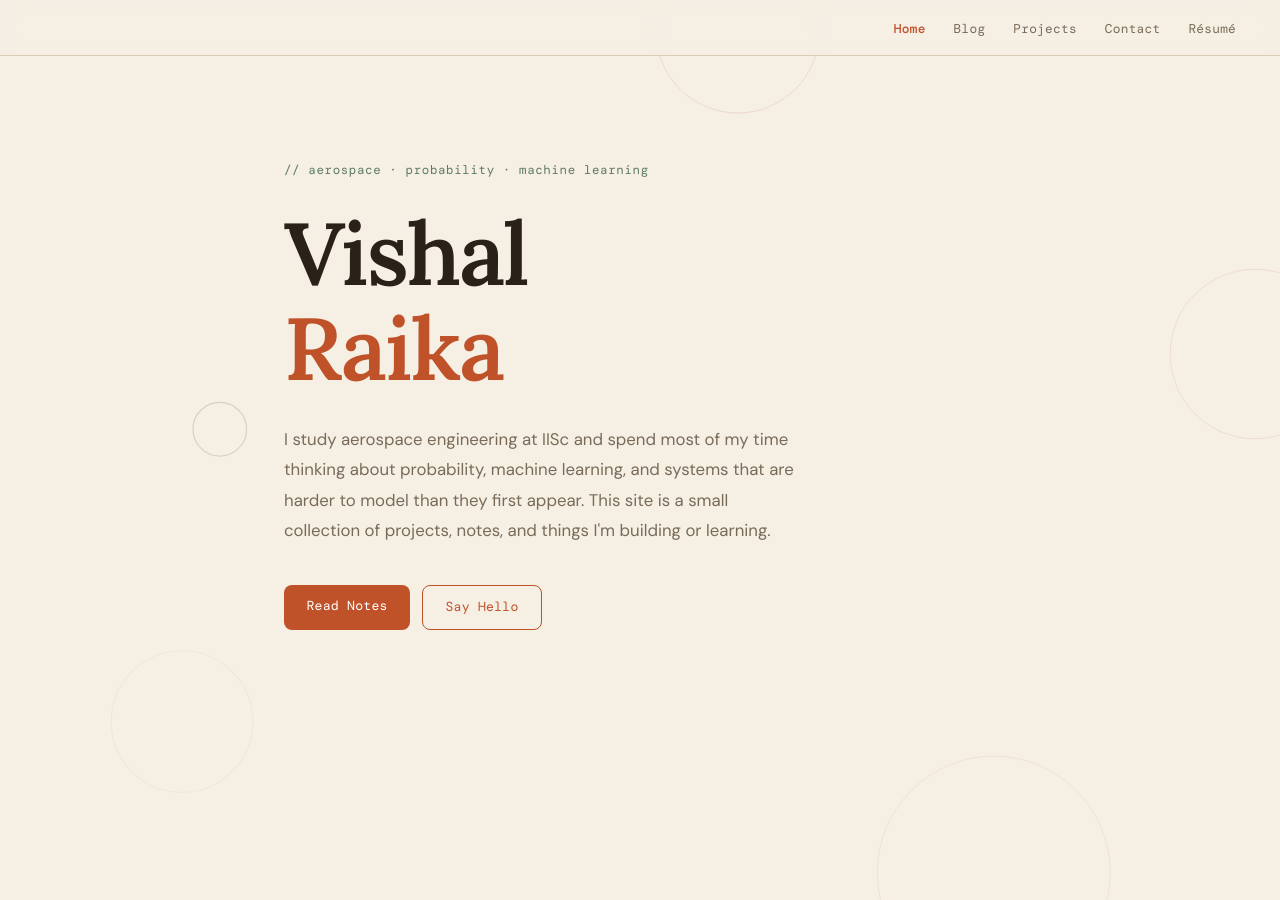
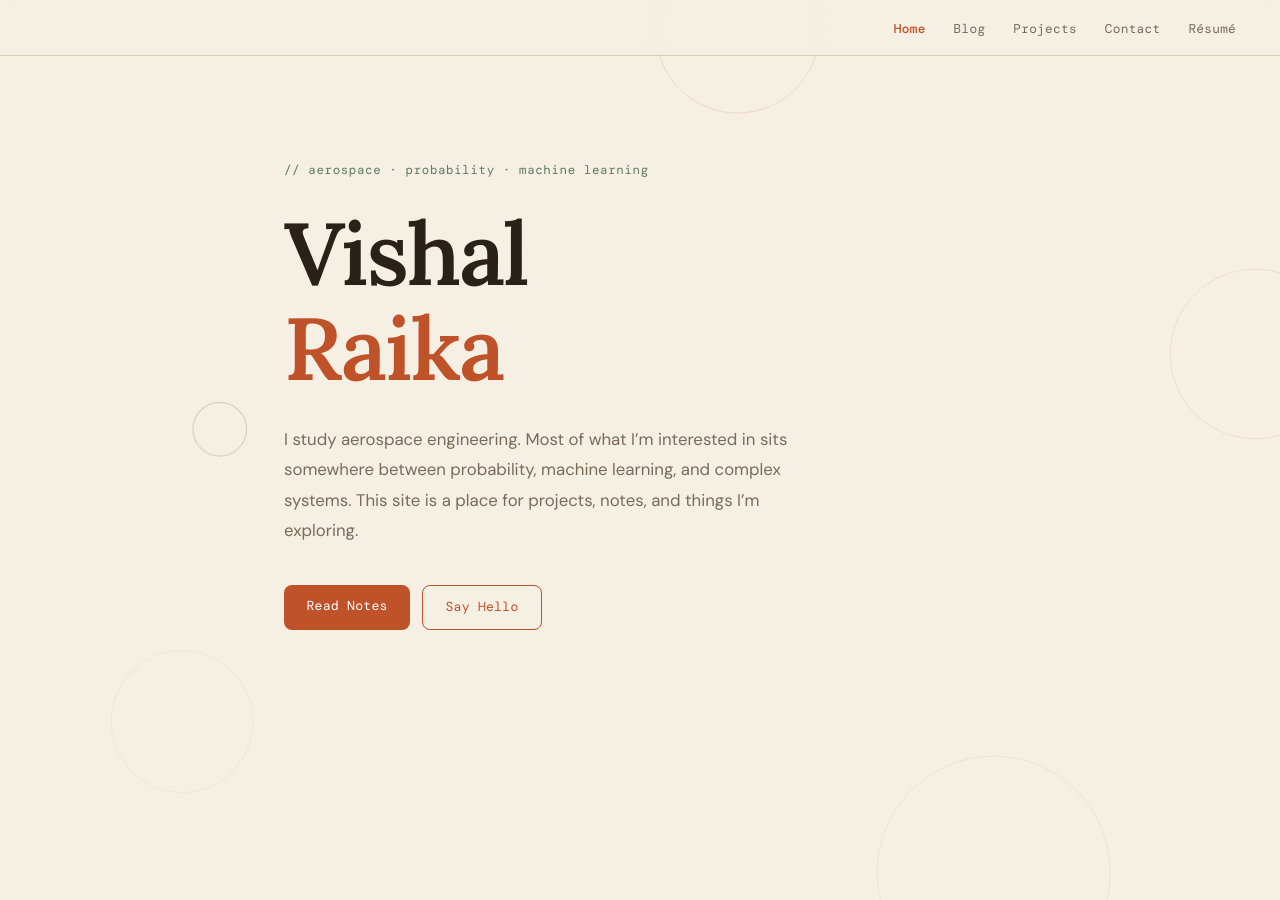
Before and after one commit to ViRaika/ViRaika.github.io, a Jekyll site: the page built from index.html, in a window 1280 px wide. Built offline with Jekyll 4.4.1, drawn with Linux system fonts in a browser that asks for light colours.

Commit message:
Revise personal description in index.html
Updated personal description for clarity and conciseness.

```diff
--- a/index.html
+++ b/index.html
@@ -9,11 +9,10 @@ title: Home
       Vishal<br /><span class="accent">Raika</span>
     </h1>
     <p class="home-desc">
-      I study aerospace engineering at IISc and spend most of my time
-      thinking about probability, machine learning, and systems that are
-      harder to model than they first appear.
-      This site is a small collection of projects, notes, and things I'm
-      building or learning.
+      I study aerospace engineering. Most of what I’m interested in sits
+      somewhere between probability, machine learning, and complex systems.
+
+      This site is a place for projects, notes, and things I’m exploring.
     </p>
     <div class="home-actions">
       <a href="{{ '/blog/' | relative_url }}" class="btn btn-primary">Read Notes</a>
```
